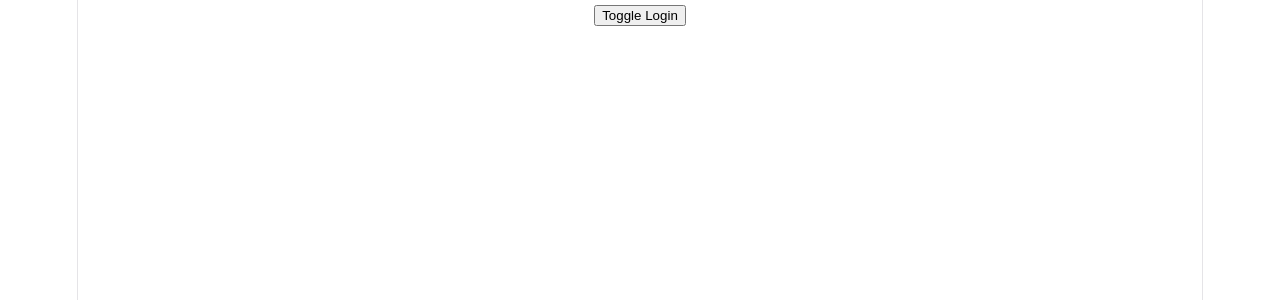
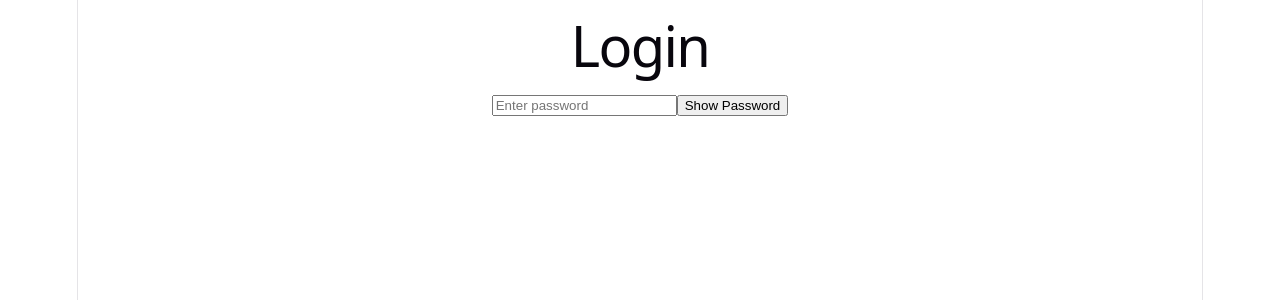
Before and after one commit to abhicism/react-codes, a React (Vite) app: page / in a window 1280 px wide. Shown: the top 300 px of the page. Built offline with nearby package versions, Linux system fonts and the light colour scheme.

Commit message:
feat: addded password show and hide functions

```diff
--- a/src/App.tsx
+++ b/src/App.tsx
@@ -1,22 +1,40 @@
+// Imports React's useState hook for storing component data.
 import { useState } from "react";
 
+// Defines the main application component.
 function App() {
-    // Track whether the user is currently logged in.
-    const [isLoggedIn, setIsLoggedIn] = useState(false);
+    // Stores whether the password is visible and provides a function to update it.
+    const [showPassword, setShowPassword] = useState(false);
 
+    // Toggles the password visibility between hidden and visible.
+    function togglePassword() {
+        // Updates the visibility state to the opposite of its current value.
+        setShowPassword(!showPassword);
+    }
+
+    // Returns the user interface displayed by this component.
     return (
+        // Wraps all login form elements in one container.
         <div>
-            <button
-                onClick={() => setIsLoggedIn(!isLoggedIn)}
-            >
-                Toggle Login
+            {/* Displays the page heading. */}
+            <h1>Login</h1>
+
+            {/* Lets the user enter a password. */}
+            <input
+                // Shows plain text when visible; otherwise masks the password.
+                type={showPassword ? "text" : "password"}
+                // Shows helper text before the user types a password.
+                placeholder="Enter password"
+            />
+
+            {/* Runs togglePassword when the user clicks this button. */}
+            <button onClick={togglePassword}>
+                {/* Changes the button label based on password visibility. */}
+                {showPassword ? "Hide Password" : "Show Password"}
             </button>
-
-            {isLoggedIn && (
-                <h1>Welcome back!</h1>
-            )}
         </div>
     );
 }
 
+// Makes the App component available for use in other files.
 export default App;
```
